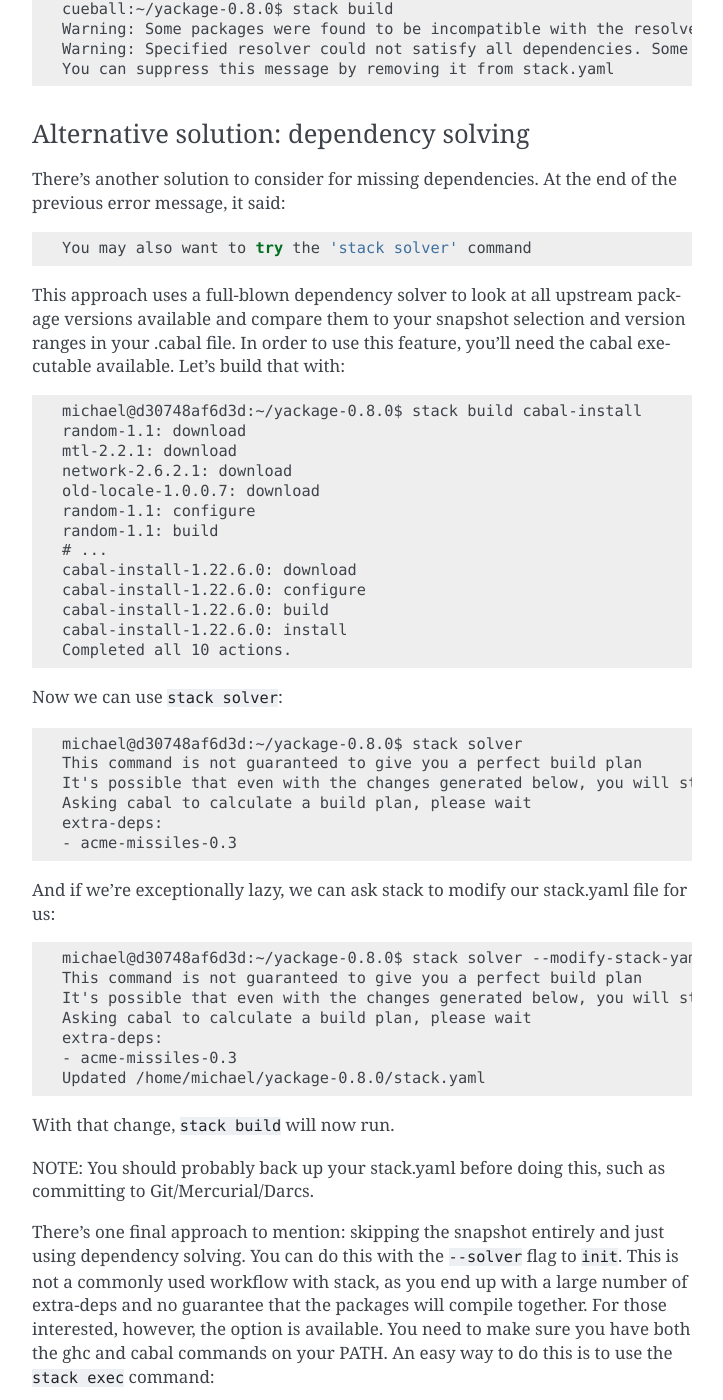
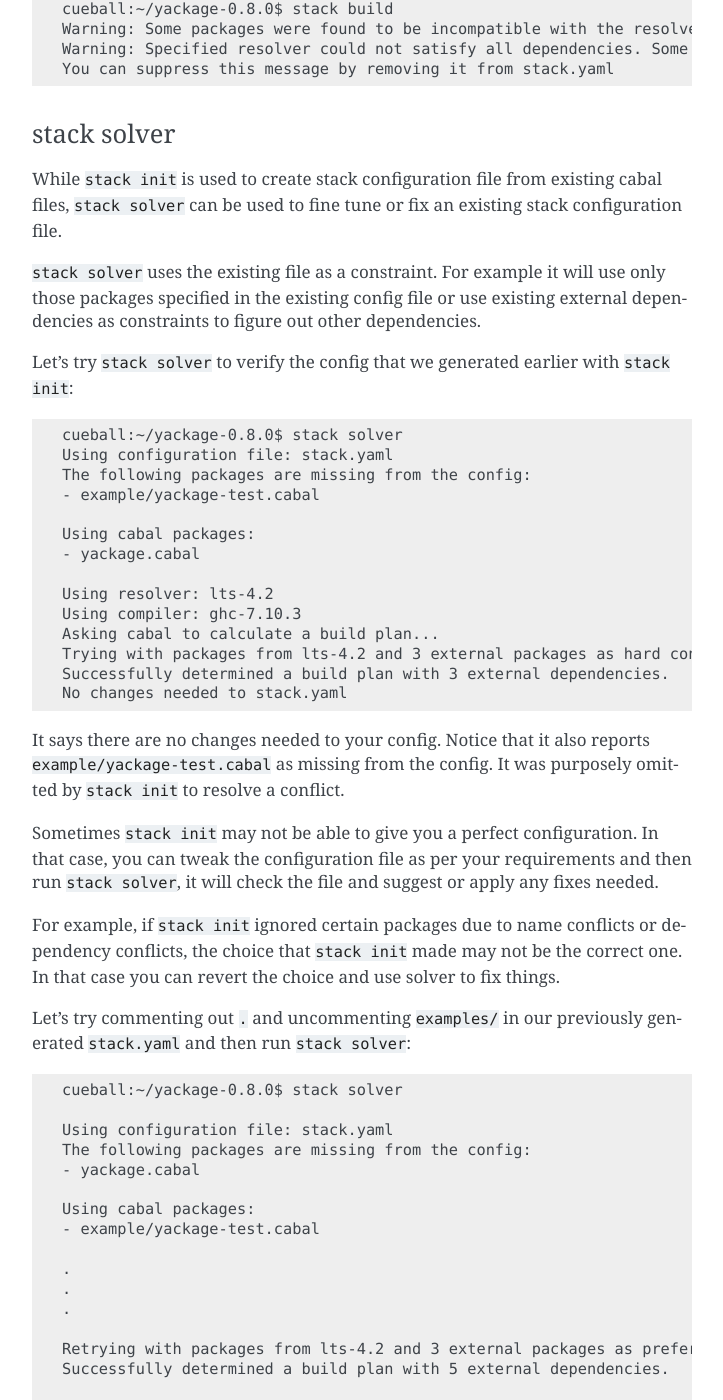
Before and after one commit to commercialhaskell/stack, a Sphinx documentation site: the page built from doc/GUIDE.md, in a window 1280 px wide and 1400 px high, scrolled down 17860 px. Shown: the whole window, without its empty margins (388-1111 px from the left). Built offline with Sphinx 7.4.7, drawn with Linux system fonts in a browser that asks for light colours; some of the changed text lies outside the part shown.

Commit message:
Update stack solver user guide doc

````diff
--- a/doc/GUIDE.md
+++ b/doc/GUIDE.md
@@ -674,7 +674,7 @@ will work.
 Given that LTS Haskell and Stackage Nightly have ~1400 of the most common
 Haskell packages, this will often be enough to build most packages. However,
 at times, you may find that not all dependencies required may be available in
-the stackage snapshots.
+the Stackage snapshots.
 
 Let's simulate an unsatisfied dependency by adding acme-missiles to our
 build-depends and re-initing:
@@ -716,7 +716,7 @@ However, you can try '--solver' to use external packages.
 
 stack has tested six different snapshots, and in every case discovered that
 acme-missiles is not available. In the end it suggested that you use the
-`--solver` command line switch if you want to use packages outside stackage. So
+`--solver` command line switch if you want to use packages outside Stackage. So
 let's give it a try:
 
 
@@ -837,8 +837,8 @@ packages:
 In case wrong packages are excluded you can uncomment the right one and comment
 the other one.
 
-Packages may get excluded due to confilcting requirements among user packages
-or due to conflicting requiements between a user package and the resolver
+Packages may get excluded due to conflicting requirements among user packages
+or due to conflicting requirements between a user package and the resolver
 compiler. If all of the packages have a conflict with the compiler then all of
 them may get commented out.
 
@@ -889,84 +889,156 @@ Warning: Specified resolver could not satisfy all dependencies. Some external pa
 You can suppress this message by removing it from stack.yaml
 
 ```
-
-### Alternative solution: dependency solving
-
-There's another solution to consider for missing dependencies. At the end
-of the previous error message, it said:
-
-```
-You may also want to try the 'stack solver' command
-```
-
-This approach uses a full-blown dependency solver to look at all upstream
-package versions available and compare them to your snapshot selection and
-version ranges in your .cabal file. In order to use this feature, you'll need
-the cabal executable available. Let's build that with:
-
-```
-michael@d30748af6d3d:~/yackage-0.8.0$ stack build cabal-install
-random-1.1: download
-mtl-2.2.1: download
-network-2.6.2.1: download
-old-locale-1.0.0.7: download
-random-1.1: configure
-random-1.1: build
-# ...
-cabal-install-1.22.6.0: download
-cabal-install-1.22.6.0: configure
-cabal-install-1.22.6.0: build
-cabal-install-1.22.6.0: install
-Completed all 10 actions.
-```
-
-Now we can use `stack solver`:
-
-```
-michael@d30748af6d3d:~/yackage-0.8.0$ stack solver
-This command is not guaranteed to give you a perfect build plan
-It's possible that even with the changes generated below, you will still need to do some manual tweaking
-Asking cabal to calculate a build plan, please wait
-extra-deps:
-- acme-missiles-0.3
-```
-
-And if we're exceptionally lazy, we can ask stack to modify our stack.yaml file
-for us:
-
-```
-michael@d30748af6d3d:~/yackage-0.8.0$ stack solver --modify-stack-yaml
-This command is not guaranteed to give you a perfect build plan
-It's possible that even with the changes generated below, you will still need to do some manual tweaking
-Asking cabal to calculate a build plan, please wait
-extra-deps:
-- acme-missiles-0.3
-Updated /home/michael/yackage-0.8.0/stack.yaml
-```
-
-With that change, `stack build` will now run.
+### stack solver
+
+While `stack init` is used to create stack configuration file from existing
+cabal files, `stack solver` can be used to fine tune or fix an existing stack
+configuration file.
+
+`stack solver` uses the existing file as a constraint. For example it will
+use only those packages specified in the existing config file or use existing
+external dependencies as constraints to figure out other dependencies.
+
+Let's try `stack solver` to verify the config that we generated earlier with
+`stack init`:
+
+```
+cueball:~/yackage-0.8.0$ stack solver
+Using configuration file: stack.yaml
+The following packages are missing from the config:
+- example/yackage-test.cabal
+
+Using cabal packages:
+- yackage.cabal
+
+Using resolver: lts-4.2
+Using compiler: ghc-7.10.3
+Asking cabal to calculate a build plan...
+Trying with packages from lts-4.2 and 3 external packages as hard constraints...
+Successfully determined a build plan with 3 external dependencies.
+No changes needed to stack.yaml
+```
+
+It says there are no changes needed to your config. Notice that it also reports
+`example/yackage-test.cabal` as missing from the config. It was purposely
+omitted by `stack init` to resolve a conflict.
+
+Sometimes `stack init` may not be able to give you a perfect configuration. In
+that case, you can tweak the configuration file as per your requirements and then
+run `stack solver`, it will check the file and suggest or apply any fixes
+needed.
+
+For example, if `stack init` ignored certain packages due to name conflicts or
+dependency conflicts, the choice that `stack init` made may not be the correct
+one. In that case you can revert the choice and use solver to fix things.
+
+Let's try commenting out `.` and uncommenting `examples/` in our previously
+generated `stack.yaml` and then run `stack solver`:
+
+```
+cueball:~/yackage-0.8.0$ stack solver
+
+Using configuration file: stack.yaml
+The following packages are missing from the config:
+- yackage.cabal
+
+Using cabal packages:
+- example/yackage-test.cabal
+
+.
+.
+.
+
+Retrying with packages from lts-4.2 and 3 external packages as preferences...
+Successfully determined a build plan with 5 external dependencies.
+
+The following changes will be made to stack.yaml:
+* Resolver is lts-4.2
+* Dependencies to be added
+    extra-deps:
+    - acme-missiles-0.2
+    - email-validate-2.2.0
+    - tar-0.5.0.1
+
+* Dependencies to be deleted
+    extra-deps:
+    - acme-missiles-0.3
+
+To automatically update stack.yaml, rerun with '--update-config'
+```
+
+Due to the change that we made, solver suggested some new dependencies.
+By default it does not make changes to the config. As it suggested you can use
+`--update-config` to make changes to the config.
 
 NOTE: You should probably back up your stack.yaml before doing this, such as
 committing to Git/Mercurial/Darcs.
 
-There's one final approach to mention: skipping the snapshot entirely and just
-using dependency solving. You can do this with the `--solver` flag to `init`.
-This is not a commonly used workflow with stack, as you end up with a large
-number of extra-deps and no guarantee that the packages will compile together.
-For those interested, however, the option is available. You need to make sure
-you have both the ghc and cabal commands on your PATH. An easy way to do this
-is to use the `stack exec` command:
-
-```
-michael@d30748af6d3d:~/yackage-0.8.0$ stack exec -- stack init --solver --force
-Writing default config file to: /home/michael/yackage-0.8.0/stack.yaml
-Basing on cabal files:
-- /home/michael/yackage-0.8.0/yackage.cabal
-
-Asking cabal to calculate a build plan, please wait
-Selected resolver: ghc-7.10
-Wrote project config to: /home/michael/yackage-0.8.0/stack.yaml
-```
+Sometimes, you may want to use specific versions of certain packages for your
+project. To do that you can fix those versions by specifying them in the
+extra-deps section and then use `stack solver` to figure out whether it is
+feasible to use those or what other dependencies are needed as a result.
+
+If you want to change the resolver for your project, you can run `stack solver
+--resolver <resolver name>` and it will figure out the changes needed for you.
+
+Let's see what happens if we change the resolver to lts-2.22:
+
+```
+cueball:~/yackage-0.8.0$ stack solver --resolver lts-2.22
+Using configuration file: stack.yaml
+The following packages are missing from the config:
+- yackage.cabal
+
+Using cabal packages:
+- example/yackage-test.cabal
+
+Using resolver: lts-2.22
+Using compiler: ghc-7.8.4
+
+.
+.
+.
+
+Retrying with packages from lts-2.22 and 3 external packages as preferences...
+Successfully determined a build plan with 19 external dependencies.
+
+The following changes will be made to stack.yaml:
+* Resolver is lts-2.22
+* Flags to be added
+    flags:
+    - old-locale: true
+
+* Dependencies to be added
+    extra-deps:
+    - acme-missiles-0.2
+    - aeson-0.10.0.0
+    - aeson-compat-0.3.0.0
+    - attoparsec-0.13.0.1
+    - conduit-extra-1.1.9.2
+    - email-validate-2.2.0
+    - hex-0.1.2
+    - http-api-data-0.2.2
+    - http2-1.1.0
+    - persistent-2.2.4
+    - persistent-template-2.1.5
+    - primitive-0.6.1.0
+    - tar-0.5.0.1
+    - unix-time-0.3.6
+    - vector-0.11.0.0
+    - wai-extra-3.0.14
+    - warp-3.1.3.1
+
+* Dependencies to be deleted
+    extra-deps:
+    - acme-missiles-0.3
+
+To automatically update stack.yaml, rerun with '--update-config'
+```
+
+As you can see, it automatically suggested changes in `extra-deps` due to the
+change of resolver.
+
 ## Different databases
 
 Time to take a short break from hands-on examples and discuss a little
````
